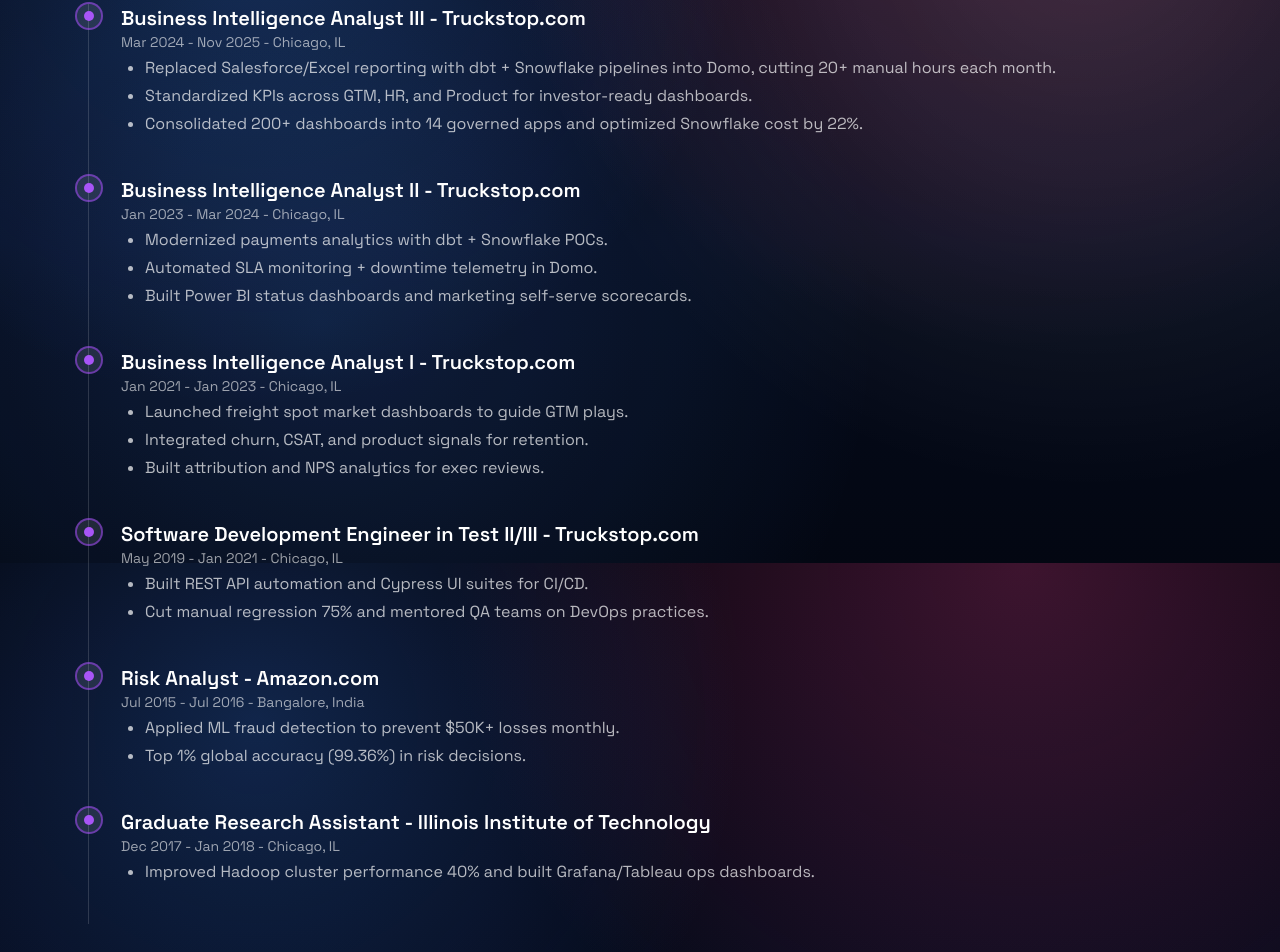
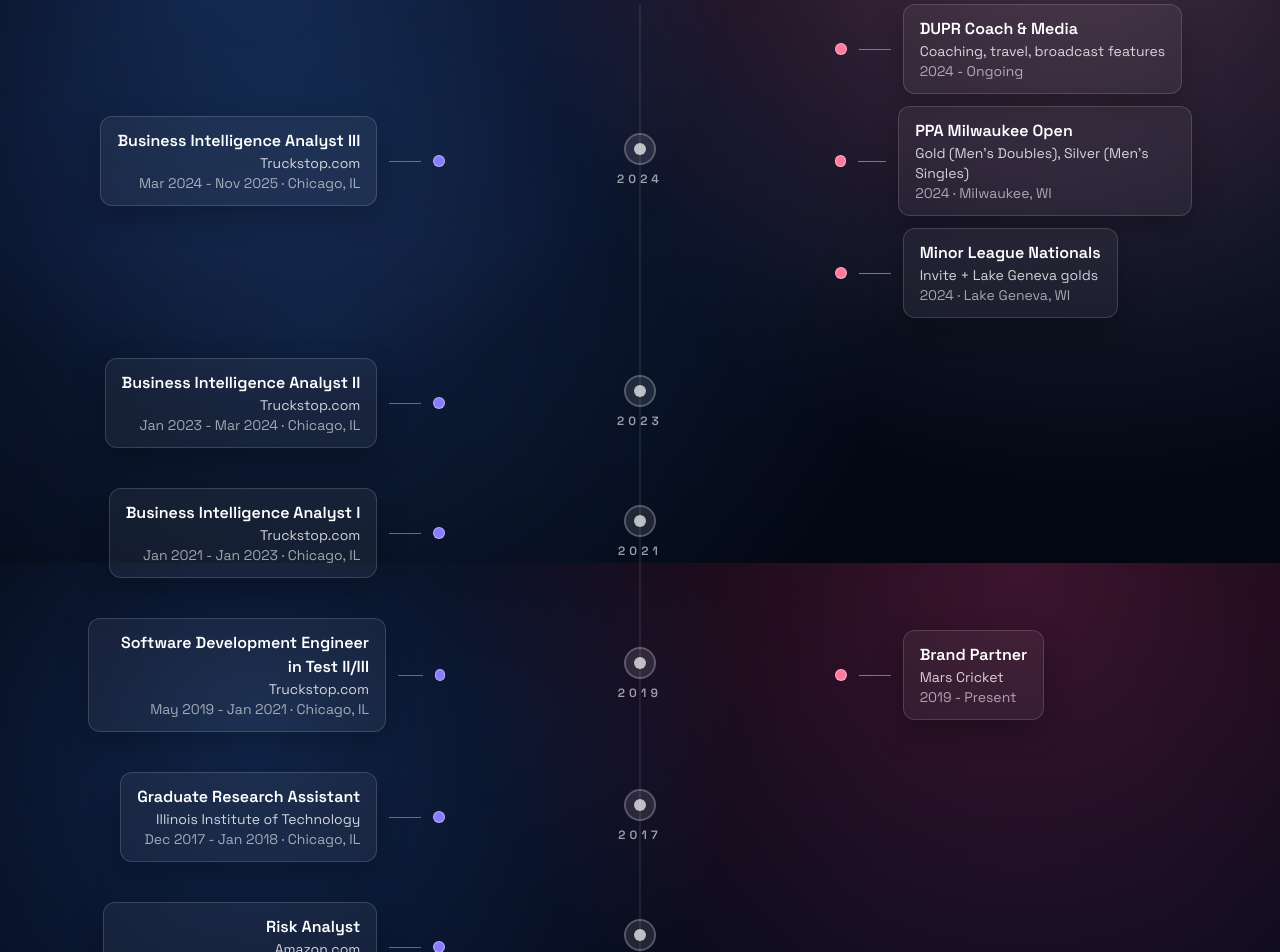
Before and after one commit to vchandrasekaran/venky-portfolio, a Next.js app: page /experience in a window 1280 px wide. Shown: the part 237-1189 px from the top of the page. Built offline with nearby package versions, Linux system fonts and the light colour scheme.

Commit message:
chore: align experience timeline with split work/sports

```diff
--- a/app/experience/page.tsx
+++ b/app/experience/page.tsx
@@ -1,138 +1,99 @@
-import Section from "@/components/Section"
-import Timeline from "@/components/Timeline"
+import Section from "@/components/Section";
 
-const detailedExperiences = [
-  {
-    title: "Business Intelligence Analyst III - Truckstop.com - Chicago, IL - Mar 2024 - Nov 2025",
-    bullets: [
-      "Automated RevOps & Finance reporting by replacing Salesforce/Excel processes with dbt + Snowflake pipelines feeding Domo dashboards; eliminated 30+ ad-hoc spreadsheets and saved Finance/Operations 20+ hours monthly.",
-      "Standardized KPIs across Product, Marketing, HR, and Customer Success to create trusted North Star metrics used in board and leadership meetings.",
-      "Consolidated 200+ dashboards into 14 Domo apps, boosting dataset reuse by 50%+, cutting row volume from 25B to 10B, and reducing storage/compute costs by more than 50%.",
-      "Served as sole Domo administrator, implementing dataset certification, usage tracking, and GitLab CI/CD pipelines that halved spend and improved refresh performance.",
-      "Optimized Snowflake query costs by 22% through warehouse right-sizing and query profiling."
-    ]
-  },
-  {
-    title: "Business Intelligence Analyst II - Truckstop.com - Chicago, IL - Jan 2023 - Mar 2024",
-    bullets: [
-      "Built dbt + Snowflake proof-of-concept for payments pipelines, modernizing legacy Power BI logic and increasing daily metric trust with executives.",
-      "Automated SLA monitoring for Integrations, Partner Support, and IT by piping Jira + SQL into Domo, enabling real-time SLA dashboards and faster resolution visibility.",
-      "Built and maintained a Power BI services downtime dashboard with external APIs to improve incident response speed and reduce recurring outages.",
-      "Enabled Marketing Analysts to self-serve campaign performance tracking in Domo & Power BI, reducing request turnaround time by ~40% and improving campaign ROI."
-    ]
-  },
-  {
-    title: "Business Intelligence Analyst I - Truckstop.com - Chicago, IL - Jan 2021 - Jan 2023",
-    bullets: [
-      "Designed and launched a Freight Spot Market dashboard in Domo to visualize weekly/monthly load & capacity trends, increasing client engagement and sales opportunities.",
-      "Consolidated Salesforce, CSAT, and Pendo signals into churn dashboards that flagged at-risk accounts and lowered churn rates by 20% within target cohorts.",
-      "Built Marketing Attribution & NPS dashboards in Domo, integrating Salesforce campaigns and feedback signals for better ROI visibility."
-    ]
-  },
-  {
-    title: "Software Development Engineer in Test II & III - Truckstop.com - Chicago, IL - May 2019 - Jan 2021",
-    bullets: [
-      "Built a REST API automation framework from scratch, reducing manual regression testing by 75% and accelerating CI/CD pipelines.",
-      "Introduced Cypress-based UI testing for Angular apps, improving front-end test coverage and release stability.",
-      "Mentored junior QA engineers to align test strategy with agile delivery and DevOps goals."
-    ]
-  },
-  {
-    title: "Risk Analyst - Amazon.com - Bangalore, India - Jul 2015 - Jul 2016",
-    bullets: [
-      "Conducted fraud detection analysis on high-volume financial transactions using ML models, preventing $50K+ in monthly losses.",
-      "Detected fraud patterns from real-time signals, strengthening Amazon's global detection infrastructure.",
-      "Ranked in the top 1% of risk analysts globally for decision accuracy (99.36%)."
-    ]
-  },
-  {
-    title: "Graduate Research Assistant - Illinois Institute of Technology - Chicago, IL - Dec 2017 - Jan 2018",
-    bullets: [
-      "Improved Hadoop cluster performance 40% via configuration optimization and resource tuning.",
-      "Built Grafana/Tableau dashboards to monitor cluster usage and performance, improving lab operations."
-    ]
-  }
-]
+type Item = {
+  role: string;
+  org: string;
+  year: number;
+  timeLabel: string;
+};
 
 export default function ExperiencePage() {
-  const items = [
-    {
-      role: "Business Intelligence Analyst III",
-      org: "Truckstop.com",
-      time: "Mar 2024 - Nov 2025 - Chicago, IL",
-      bullets: [
-        "Replaced Salesforce/Excel reporting with dbt + Snowflake pipelines into Domo, cutting 20+ manual hours each month.",
-        "Standardized KPIs across GTM, HR, and Product for investor-ready dashboards.",
-        "Consolidated 200+ dashboards into 14 governed apps and optimized Snowflake cost by 22%."
-      ]
-    },
-    {
-      role: "Business Intelligence Analyst II",
-      org: "Truckstop.com",
-      time: "Jan 2023 - Mar 2024 - Chicago, IL",
-      bullets: [
-        "Modernized payments analytics with dbt + Snowflake POCs.",
-        "Automated SLA monitoring + downtime telemetry in Domo.",
-        "Built Power BI status dashboards and marketing self-serve scorecards."
-      ]
-    },
-    {
-      role: "Business Intelligence Analyst I",
-      org: "Truckstop.com",
-      time: "Jan 2021 - Jan 2023 - Chicago, IL",
-      bullets: [
-        "Launched freight spot market dashboards to guide GTM plays.",
-        "Integrated churn, CSAT, and product signals for retention.",
-        "Built attribution and NPS analytics for exec reviews."
-      ]
-    },
-    {
-      role: "Software Development Engineer in Test II/III",
-      org: "Truckstop.com",
-      time: "May 2019 - Jan 2021 - Chicago, IL",
-      bullets: [
-        "Built REST API automation and Cypress UI suites for CI/CD.",
-        "Cut manual regression 75% and mentored QA teams on DevOps practices."
-      ]
-    },
-    {
-      role: "Risk Analyst",
-      org: "Amazon.com",
-      time: "Jul 2015 - Jul 2016 - Bangalore, India",
-      bullets: [
-        "Applied ML fraud detection to prevent $50K+ losses monthly.",
-        "Top 1% global accuracy (99.36%) in risk decisions."
-      ]
-    },
-    {
-      role: "Graduate Research Assistant",
-      org: "Illinois Institute of Technology",
-      time: "Dec 2017 - Jan 2018 - Chicago, IL",
-      bullets: [
-        "Improved Hadoop cluster performance 40% and built Grafana/Tableau ops dashboards."
-      ]
-    }
-  ]
+  const workItems: Item[] = [
+    { role: "Business Intelligence Analyst III", org: "Truckstop.com", year: 2024, timeLabel: "Mar 2024 - Nov 2025 · Chicago, IL" },
+    { role: "Business Intelligence Analyst II", org: "Truckstop.com", year: 2023, timeLabel: "Jan 2023 - Mar 2024 · Chicago, IL" },
+    { role: "Business Intelligence Analyst I", org: "Truckstop.com", year: 2021, timeLabel: "Jan 2021 - Jan 2023 · Chicago, IL" },
+    { role: "Software Development Engineer in Test II/III", org: "Truckstop.com", year: 2019, timeLabel: "May 2019 - Jan 2021 · Chicago, IL" },
+    { role: "Graduate Research Assistant", org: "Illinois Institute of Technology", year: 2017, timeLabel: "Dec 2017 - Jan 2018 · Chicago, IL" },
+    { role: "Risk Analyst", org: "Amazon.com", year: 2015, timeLabel: "Jul 2015 - Jul 2016 · Bangalore, India" },
+    { role: "B.E., Engineering", org: "New Horizon College of Engineering", year: 2011, timeLabel: "Apr 2011 - Apr 2015 · Bangalore, India" },
+    { role: "Born", org: "Jan 6, 1993", year: 1993, timeLabel: "Bangalore, India" },
+  ];
+
+  const sportsItems: Item[] = [
+    { role: "DUPR Coach & Media", org: "Coaching, travel, broadcast features", year: 2024, timeLabel: "2024 - Ongoing" },
+    { role: "PPA Milwaukee Open", org: "Gold (Men's Doubles), Silver (Men's Singles)", year: 2024, timeLabel: "2024 · Milwaukee, WI" },
+    { role: "Minor League Nationals", org: "Invite + Lake Geneva golds", year: 2024, timeLabel: "2024 · Lake Geneva, WI" },
+    { role: "Brand Partner", org: "Mars Cricket", year: 2019, timeLabel: "2019 - Present" },
+  ];
+
+  const years = Array.from(new Set([...workItems, ...sportsItems].map((i) => i.year)))
+    .filter((y) => y > 0)
+    .sort((a, b) => b - a); // most recent at top
 
   return (
     <main>
-      <Section title="Experience" subtitle="Problem -> Action -> Result. Impact you can measure.">
-        <Timeline items={items} />
-      </Section>
-      <Section title="Detailed Experience" subtitle="Exactly how the work delivered measurable value.">
-        <div className="grid gap-6">
-          {detailedExperiences.map((exp, idx) => (
-            <article key={idx} className="card p-6">
-              <h3 className="text-lg font-semibold text-white">{exp.title}</h3>
-              <ul className="mt-4 ml-4 list-disc space-y-2 text-white/70">
-                {exp.bullets.map((point, i) => (
-                  <li key={i} className="pl-2">{point}</li>
-                ))}
-              </ul>
-            </article>
-          ))}
+      <Section title="Experience" subtitle="Single timeline of work, education, and sports — most recent at the top.">
+        <div className="relative">
+          <div className="absolute left-1/2 top-0 bottom-0 w-px -translate-x-1/2 bg-white/15" aria-hidden="true" />
+          <div className="space-y-10">
+            {years.map((year) => {
+              const workForYear = workItems.filter((w) => w.year === year);
+              const sportsForYear = sportsItems.filter((s) => s.year === year);
+              return (
+                <div key={year} className="grid grid-cols-3 items-center gap-4">
+                  <div className="flex flex-col items-end gap-3">
+                    {workForYear.length ? (
+                      workForYear.map((item) => (
+                        <div key={item.role} className="flex items-center gap-3">
+                          <ItemCard item={item} align="right" />
+                          <span className="h-px w-8 bg-[#8a7cff]/70" aria-hidden />
+                          <span className="h-3 w-3 rounded-full border border-white/40 bg-[#8a7cff]" aria-hidden />
+                        </div>
+                      ))
+                    ) : (
+                      <div className="h-6" />
+                    )}
+                  </div>
+
+                  <div className="relative flex flex-col items-center gap-2">
+                    <span className="flex h-7 w-7 items-center justify-center rounded-full bg-white/10 ring-2 ring-white/30">
+                      <span className="h-3 w-3 rounded-full bg-white/70" />
+                    </span>
+                    <span className="text-xs font-semibold uppercase tracking-[0.35em] text-white/60">{year}</span>
+                  </div>
+
+                  <div className="flex flex-col items-start gap-3">
+                    {sportsForYear.length ? (
+                      sportsForYear.map((item) => (
+                        <div key={item.role} className="flex items-center gap-3">
+                          <span className="h-3 w-3 rounded-full border border-white/40 bg-[#ff7a9e]" aria-hidden />
+                          <span className="h-px w-8 bg-[#ff7a9e]/70" aria-hidden />
+                          <ItemCard item={item} align="left" />
+                        </div>
+                      ))
+                    ) : (
+                      <div className="h-6" />
+                    )}
+                  </div>
+                </div>
+              );
+            })}
+          </div>
         </div>
       </Section>
     </main>
-  )
+  );
 }
+
+function ItemCard({ item, align }: { item: Item; align: "left" | "right" }) {
+  const textAlign = align === "right" ? "text-right" : "text-left";
+  return (
+    <div
+      className={`max-w-xs rounded-xl border border-white/15 bg-white/5 px-4 py-3 text-sm text-white/80 shadow-[0_12px_30px_rgba(0,0,0,0.25)] ${textAlign}`}
+    >
+      <p className="text-base font-semibold text-white">{item.role}</p>
+      <p>{item.org}</p>
+      <p className="text-white/60">{item.timeLabel}</p>
+    </div>
+  );
+}
```
